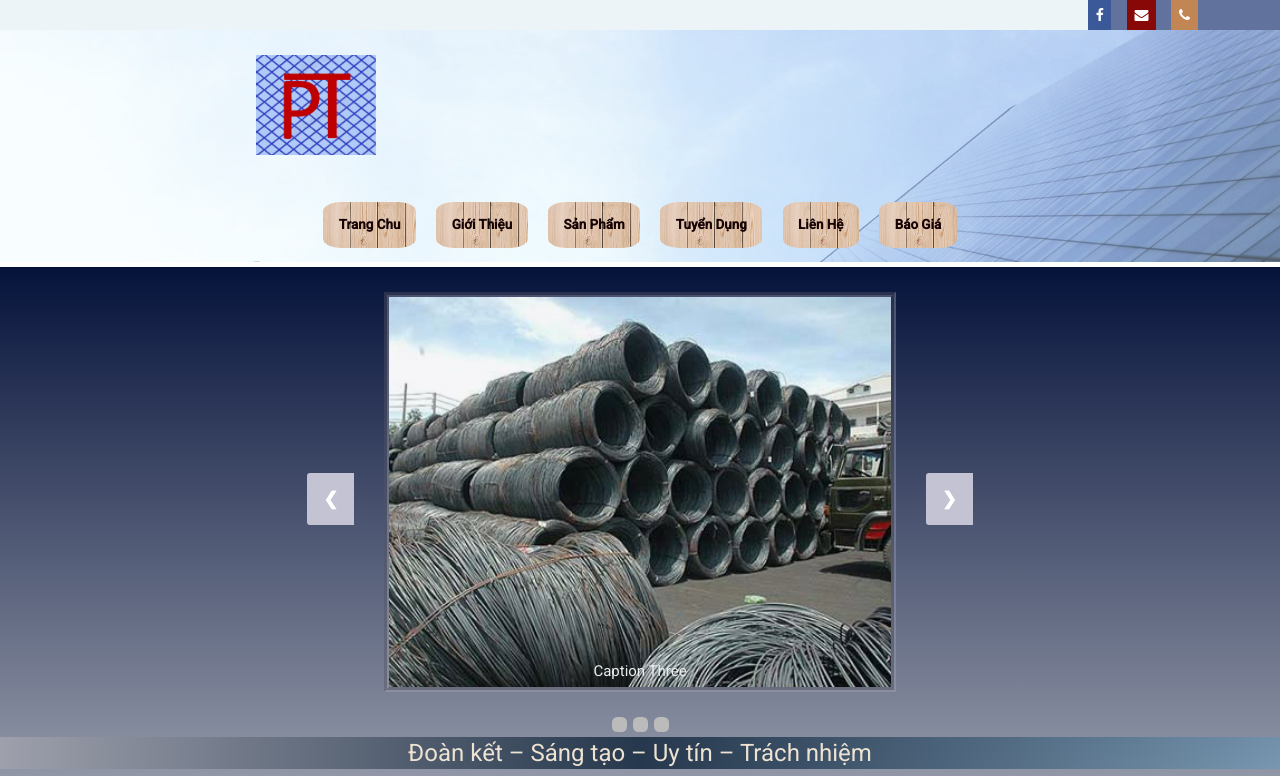
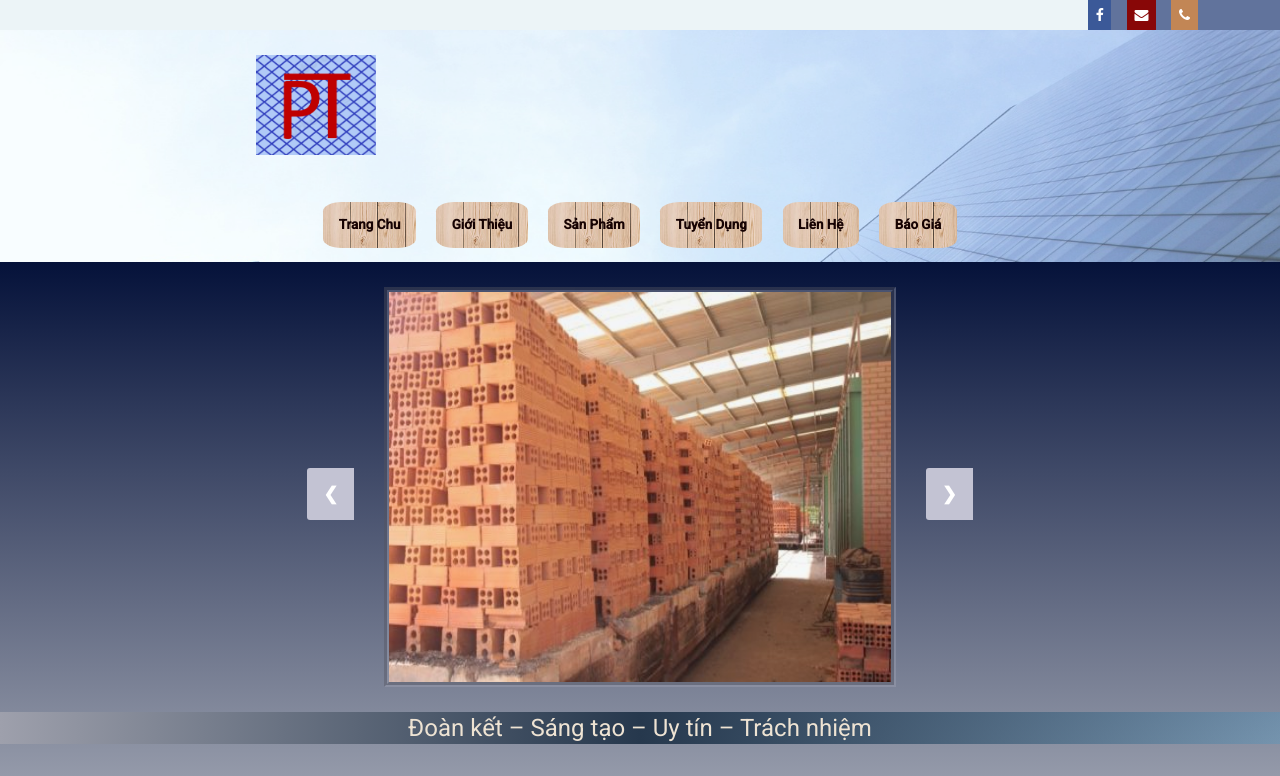
Before and after one commit to rednguyen/congtytnhhphutho, an Angular app: page / in a window 1280 px wide. Shown: the top 776 px of the page. Built offline with nearby package versions, Linux system fonts and the light colour scheme; a web font is replaced by a local one.

Commit message:
update page

```diff
--- a/src/app/app.component.html
+++ b/src/app/app.component.html
@@ -1,10 +1,6 @@
 <div class="container">
   <app-top></app-top>
   <app-header></app-header>
-  <div style="height: 5px">
-      <!-- <mat-divider></mat-divider> -->
-  </div>
-
   <router-outlet></router-outlet>
   <app-footer></app-footer>
 </div>
--- a/src/app/gallery/gallery.component.css
+++ b/src/app/gallery/gallery.component.css
@@ -9,7 +9,7 @@ img {
 .slideshow-container {
   max-width: 1000px;
   position: relative;
-  margin: auto;
+  /* margin: auto; */
 }
 
 /* Hide the images by default */
--- a/src/app/gallery/gallery.component.html
+++ b/src/app/gallery/gallery.component.html
@@ -2,11 +2,10 @@
 
     <!-- Full-width images with number and caption text -->
     <div class="mySlides fade">
-      <img src="../../assets/da.jpg" style=" border: 5px groove rgba(159, 161, 180, 0.438);">
-      <div class="text">Caption Text</div>
+      <img src="../../assets/sat.jpg" style=" border: 5px groove rgba(159, 161, 180, 0.438);">
     </div>
 
-    <div class="mySlides fade">
+    <!-- <div class="mySlides fade">
       <img src="../../assets/gach.jpg" style=" border: 5px groove rgba(159, 161, 180, 0.438);">
       <div class="text">Caption Two</div>
     </div>
@@ -14,7 +13,15 @@
     <div class="mySlides fade">
       <img src="../../assets/sat.jpg" style=" border: 5px groove rgba(159, 161, 180, 0.438);">
       <div class="text">Caption Three</div>
+    </div> -->
+
+    <div *ngFor='let gallery of galleries'>
+      <div class="mySlides fade" >
+        <img src="../../assets/{{gallery.imgSource}}" style=" border: 5px groove rgba(159, 161, 180, 0.438);">
+        <!-- <div class="text">Caption Three</div> -->
+      </div>
     </div>
+
 
     <!-- Next and previous buttons -->
     <a class="prev" (click)="plusSlides(-1)">&#10094;</a>
@@ -23,8 +30,8 @@
 <br>
 
   <!-- The dots/circles -->
-  <div style="text-align:center">
+  <!-- <div style="text-align:center">
     <span class="dot" (click)="currentSlide(1)"></span>
     <span class="dot" (click)="currentSlide(2)"></span>
     <span class="dot" (click)="currentSlide(3)"></span>
-  </div>
+  </div> -->
--- a/src/app/gallery/gallery.component.ts
+++ b/src/app/gallery/gallery.component.ts
@@ -1,4 +1,7 @@
 import { Component, OnInit } from '@angular/core';
+import { Galleries, Gallery } from './gallery';
+
+
 
 @Component({
   selector: 'app-gallery',
@@ -8,6 +11,7 @@ import { Component, OnInit } from '@angular/core';
 export class GalleryComponent implements OnInit {
 
   slideIndex: number = 0;
+  galleries: Gallery[] = Galleries;
   constructor() { }
 
   ngOnInit(): void {
@@ -58,7 +62,7 @@ export class GalleryComponent implements OnInit {
       if (this.slideIndex > slides.length) {this.slideIndex = 1};
       const slide = slides[this.slideIndex - 1] as HTMLElement;
       slide.style.display = "block";
-      console.log(this.slideIndex)
+      // console.log(this.slideIndex)
       setTimeout(() => this.autoShowSlides(), 2000); // Change image every 2 seconds
     }
 }
--- /dev/null
+++ b/src/app/gallery/gallery.ts
@@ -0,0 +1,21 @@
+export interface Gallery {
+    imgSource:string;
+    caption:string;
+}
+
+
+export const Galleries: Gallery[] = [
+    {
+        imgSource: "da.jpg",
+        caption:""
+    },
+    {
+        imgSource: "gach.jpg",
+        caption:""
+    },
+    {
+        imgSource: "sat.jpg",
+        caption:""
+    }
+
+]
```
